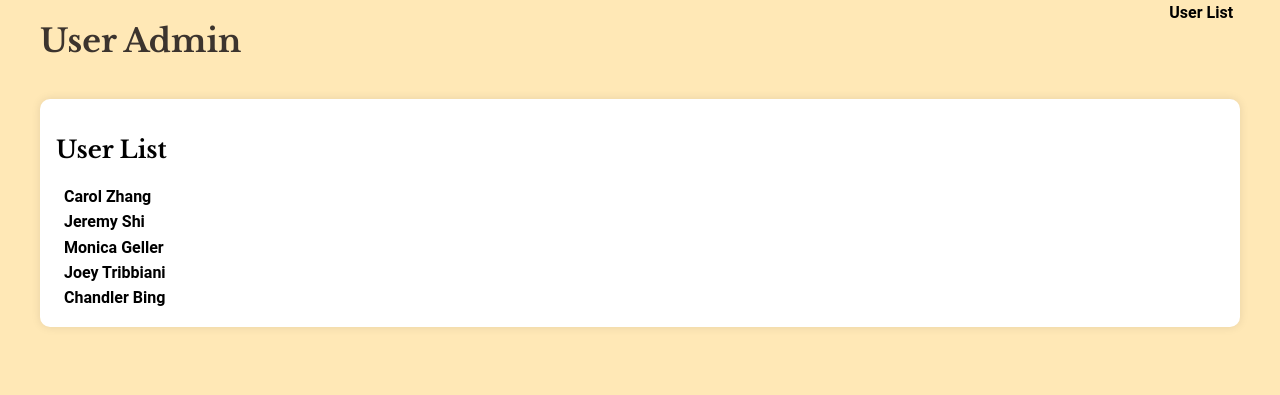
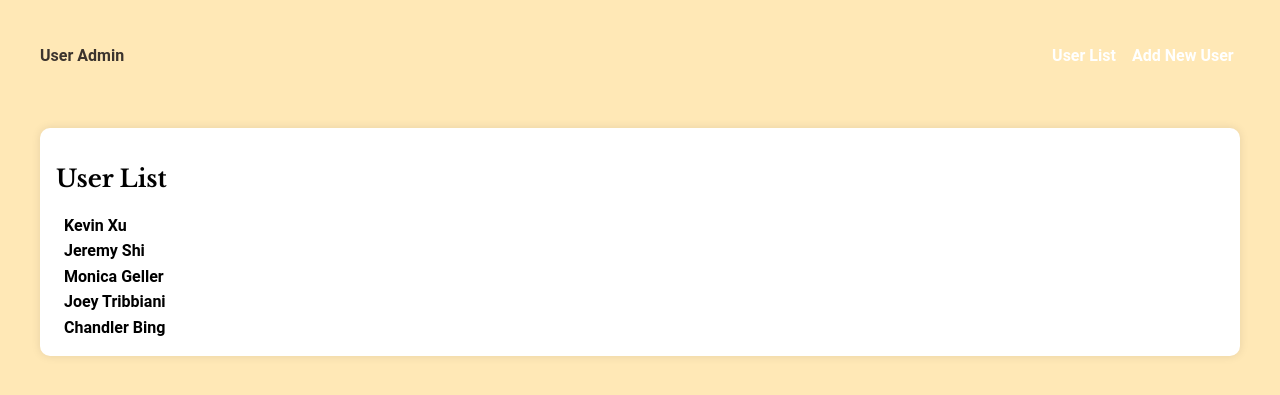
Before and after one commit to Xuchen1991/IXD608_Backend_e-commerce, a PHP site: page /admin/users.php in a window 1280 px wide. Shown: the top 395 px of the page. Run offline with PHP 8.4, Linux system fonts and the light colour scheme.

Commit message:
Add files via upload

```diff
--- a/admin/users.php
+++ b/admin/users.php
@@ -1,53 +1,133 @@
 <?
-
 include "../lib/php/functions.php";
 
-$users = file_get_json("../data/users.json");
+$filename = "../data/users.json";
+$users = file_get_json($filename);
 
-function showUserPage($user) {  //heredoc
+$empty_user = (object) [
+    "name"=>"",
+    "type"=>"",
+    "email"=>"",
+    "classes"=>[]
+];
 
-	$classes = implode(",",$user->classes);
+if(isset($_GET['action'])) {
+    switch($_GET['action']) {
+        case "update":
+        $users[$_GET['id']]->name = $_POST['user-name'];
+        $users[$_GET['id']]->type = $_POST['user-type'];
+        $users[$_GET['id']]->email = $_POST['user-email'];
+        $users[$_GET['id']]->classes = explode(", ",$_POST['user-classes']);
 
-echo <<<HTML
-<nav class="nav nav-crumbs">
-	<ul>
-		<li><a href="admin/users.php">Back</a></li>
-	</ul>
-</nav>
+        file_put_contents($filename, json_encode($users));
+        header("location:{$_SERVER['PHP_SELF']}?id={$_GET['id']}");
+        break;
 
-<form method="post">
+        case "create":
+        $empty_user->name = $_POST['user-name'];
+        $empty_user->type = $_POST['user-type'];
+        $empty_user->email = $_POST['user-email'];
+        $empty_user->classes = explode(", ",$_POST['user-classes']);
+
+        $id = count($users);
+
+        $users[] = $empty_user;
+
+        file_put_contents($filename, json_encode($users));
+        header("location:{$_SERVER['PHP_SELF']}?id=$id");
+        break;
+
+        case "delete":
+        array_splice($users, $_GET['id'],1);
+        file_put_contents($filename, json_encode($users));
+        header("location:{$_SERVER['PHP_SELF']}");
+        break;
+
+
+    }
+}
+
+
+
+function showUserPage($user){
+
+$id = $_GET['id'];
+
+$addoredit = $id == "new" ? "Add" : "Edit";
+$createorupdate = $id == "new" ? "create" : "update";
+
+$classes = implode(", ", $user->classes);
+
+$display = <<<HTML
+<div>
     <h2>$user->name</h2>
+    <div>
+        <strong>Type</strong>
+        <span>$user->type</span>
+    </div>
+    <div>
+        <strong>Email</strong>
+        <span>$user->email</span>
+    </div>
+    <div>
+        <strong>Classes</strong>
+        <span>$classes</span>
+    </div>
+</div>
+HTML;
+
+$form = <<<HTML
+<form method="post" action="{$_SERVER['PHP_SELF']}?id=$id&action=$createorupdate">
+    <h2>$addoredit User</h2>
     <div class="form-control">
-		<label class="form-label">Type</label>
-		<input class="form-input" name="user-type" id="user-type" type="text" placeholder="Enter User Type" value="$user->type">
+        <label class="form-label" for="user-name">Name</label>
+        <input class="form-input" name="user-name" id="user-name" type="text" placeholder= "Enter User Name" value="$user->name">
     </div>
     <div class="form-control">
-		<label class="form-label">Email</label>
-		<input class="form-input" name="user-email" id="user-email" type="text" placeholder="Enter User Email" value="$user->email">
+        <label class="form-label" for="user-type">Type</label>
+        <input class="form-input" name="user-type" id="user-type" type="text" placeholder= "Enter User Type" value="$user->type">
     </div>
     <div class="form-control">
-		<label class="form-label">Classes</label>
-		<input class="form-input" name="user-classes" id="user-classes" type="text" placeholder="Enter User Classes comma delimited" value="$classes">
+        <label class="form-label" for="user-email">Email</label>
+        <input class="form-input" name="user-email" id="user-email" type="text" placeholder= "Enter User Email" value="$user->email">
     </div>
     <div class="form-control">
-		<input class="form-button" type="submit" value="Submit">
+        <label class="form-label" for="user-classes">Classes</label>
+        <input class="form-input" name="user-classes" id="user-classes" type="text" placeholder= "Enter User Classes (comma separated)" value="$classes">
+    </div>
+    <div class="form-control">
+        <input class="form-button" type="submit" value="Save Changes">
     </div>
 </form>
 HTML;
 
+$output = $id == "new" ? $form :
+    "<div class='grid gap'>
+        <div class='col-xs-12 col-md-7'>$display</div>
+        <div class='col-xs-12 col-md-5'>$form</div>
+    </div>
+    ";
+
+$delete = $id == "new" ? "" : "<a href='{$_SERVER['PHP_SELF']}?id=$id&action=delete'>DELETE</a>";
+
+echo <<<HTML
+<nav class="display-flex">
+    <div class="flex-stretch"><a href="{$_SERVER['PHP_SELF']}">Back</a></div>
+    <div class="flex-none">$delete</div>
+</nav>
+$output
+HTML;
 }
-
-
 
 ?>
 <!DOCTYPE html>
 <html lang="en">
 <head>
-	<title>User Data</title>
+    <title>Reading Data with JSON</title>
     <? include "../parts/meta.php"; ?>
 </head>
 <body>
-	<header>
+    <header class="navbar">
         <div class="container display-flex">
             <div class="flex-none">
                 <h1>User Admin</h1>
@@ -55,38 +135,42 @@ HTML;
             <div class="flex-stretch"></div>
             <nav class="nav nav-flex flex-none">
                 <ul>
-					<li><a href="admin/users.php">User List</a></li>
+                    <li><a href="<?= $_SERVER['PHP_SELF'] ?>">User List</a></li>
+                    <li><a href="<?= $_SERVER['PHP_SELF'] ?>?id=new">Add New User</a></li>
                 </ul>
             </nav>
         </div>
     </header>
-
     <div class="container">
         <div class="card soft">
+
             <?
-                if(isset($_GET['id'])) {
-                	showUserPage($users[$_GET['id']]);
+                if(isset($_GET['id'])){
+                    showUserPage($_GET['id']=="new" ? $empty_user : $users[$_GET['id']]);
                 } else {
             ?>
+
             <h2>User List</h2>
-
             <nav class="nav">
                 <ul>
                     <?
-					    for($i=0;$i<count($users);$i++) {
+                    for($i=0;$i<count($users);$i++){
                         echo "<li>
-					    	   <a href='admin/users.php?id=$i'>{$users[$i]->name}</a></li>";
+                            <a href='{$_SERVER['PHP_SELF']}?id=$i'>{$users[$i]->name}</a>
+                    </li>";
                     }
 
                     ?>
+                </ul>
+            </nav>
+            <?
+               }
+            ?>
 
-				</ul>
-
+            <nav class="nav">
+                <ul></ul>
             </nav>
-		<? } ?>
-
         </div>
     </div>
-
 </body>
 </html>
--- a/data/users.json
+++ b/data/users.json
@@ -1,8 +1,8 @@
 [
 	{
-		"name":"Carol Zhang",
+		"name":"Kevin Xu",
 		"type":"Student",
-		"email":"zyqiu2022@gmail.com",
+		"email":"xxc1991@gmail.com",
 		"classes":[601,608,618]
 	},
 	{
```
Lines whose indentation alone changed are shown as unchanged.
